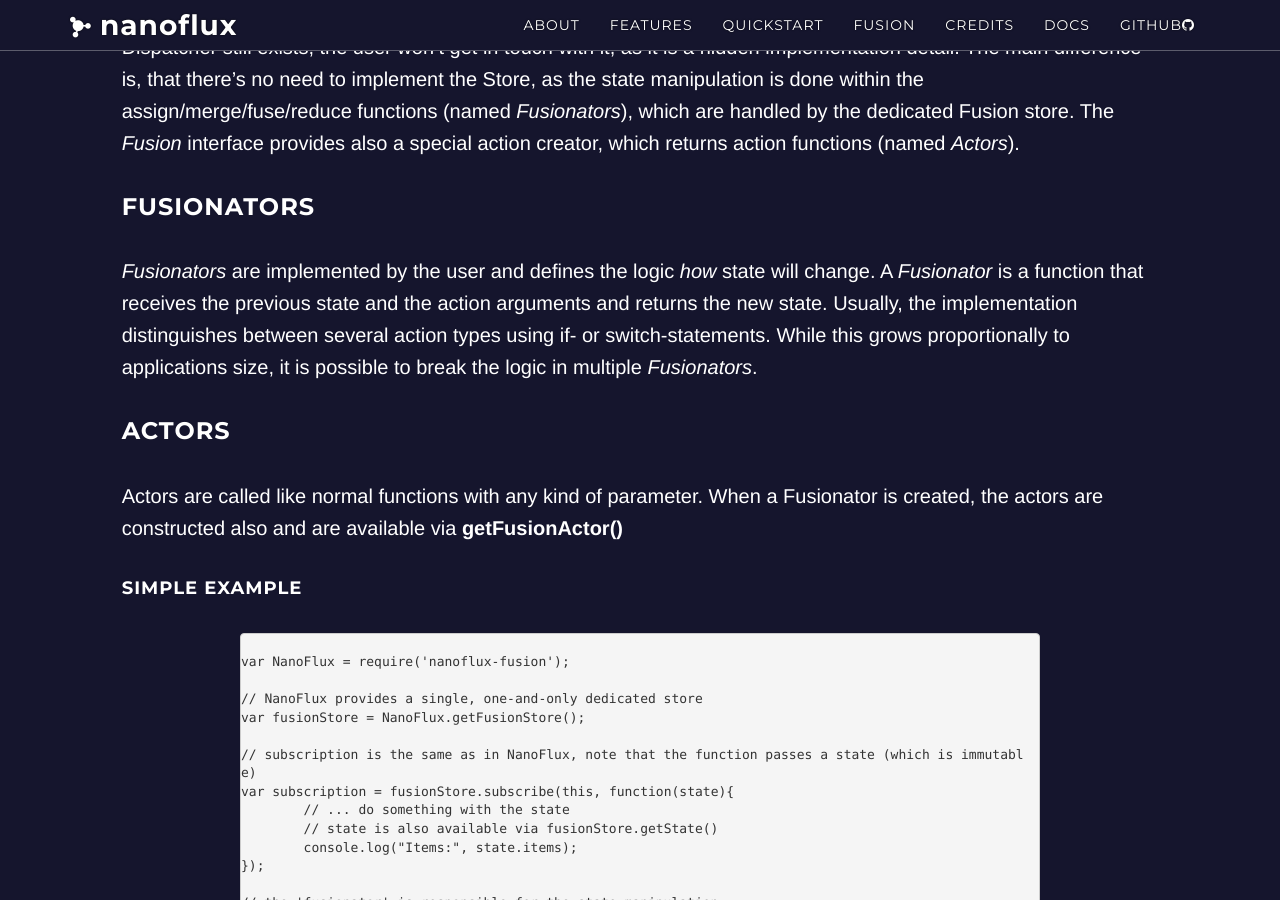
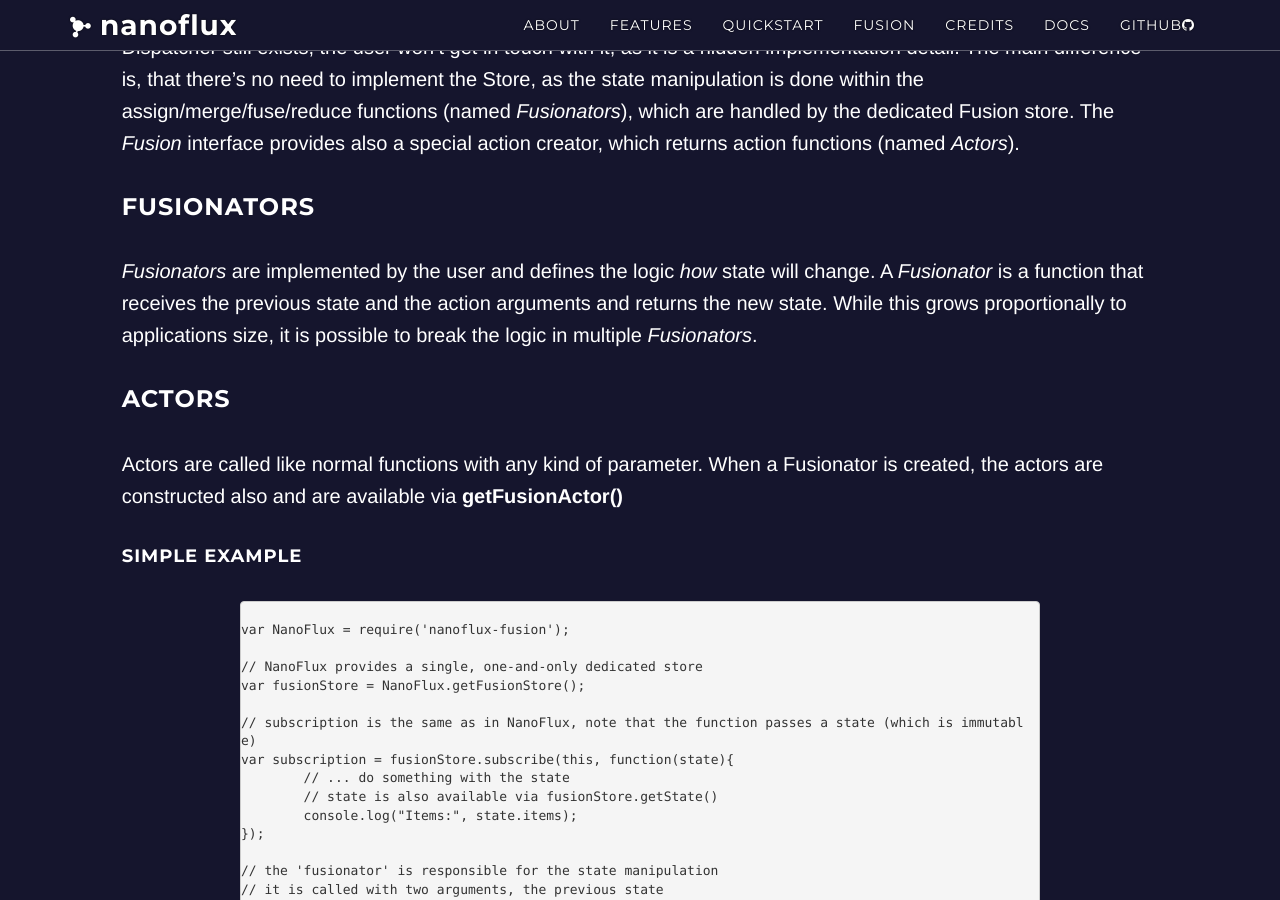
Before and after one commit to ohager/nanoflux, a Jekyll site: the page built from _posts/2016-06-11-nanoflux-fusion.md, in a window 1280 px wide and 900 px high, scrolled down 621 px. Built offline with Jekyll 4.4.1, drawn with Linux system fonts in a browser that asks for light colours; nearby versions of some CDN libraries; comment, search, counter and statistics services are not loaded; a style sheet for code colours, icons or effects is not loaded.

Commit message:
Corrected some text in Fusion Docs

```diff
--- a/_posts/2016-06-11-nanoflux-fusion.md
+++ b/_posts/2016-06-11-nanoflux-fusion.md
@@ -29,8 +29,7 @@ action creator, which returns action functions (named *Actors*).
 
 *Fusionators* are implemented by the user and defines the logic *how* state will change.
 A *Fusionator* is a function that receives the previous state and the action arguments and returns the new state.
-Usually, the implementation distinguishes between several action types using if- or switch-statements. While
-this grows proportionally to applications size, it is possible to break the logic in multiple *Fusionators*.
+While this grows proportionally to applications size, it is possible to break the logic in multiple *Fusionators*.
 
 ### Actors
 
```
